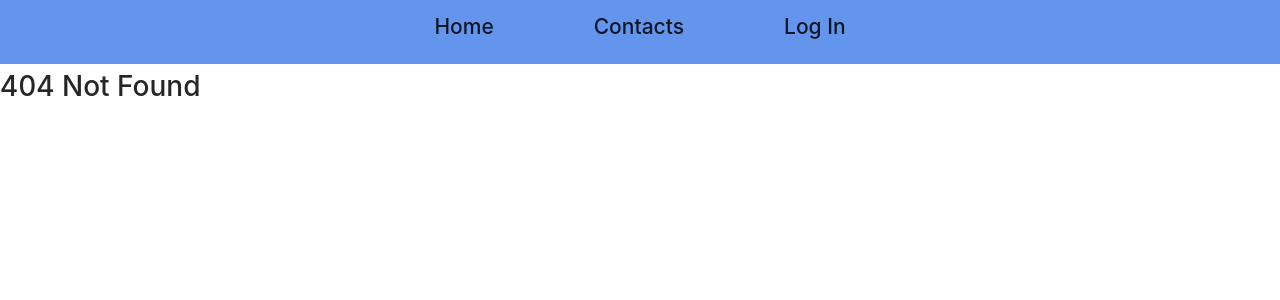
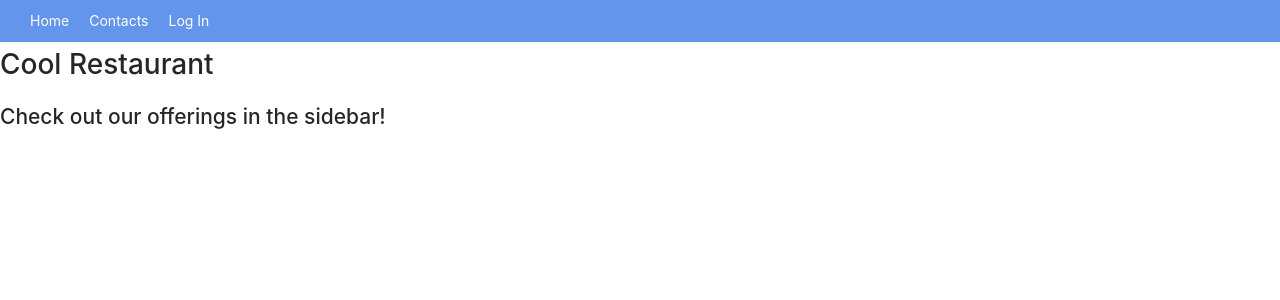
Before and after one commit to nikos-chatzatoglou/Eumentis-Cloud---ReactJS, a React (Create React App) app in the folder my-app/: page /KitchenSink in a window 1280 px wide. Before the commit this address had no page. Shown: the top 300 px of the page. Built offline with nearby package versions, Linux system fonts and the light colour scheme.

Commit message:
Update the style for HomePage.

```diff
--- a/my-app/package.json
+++ b/my-app/package.json
@@ -10,6 +10,7 @@
     "antd": "^4.20.2",
     "axios": "^0.25.0",
     "react": "^17.0.2",
+    "react-burger-menu": "^3.0.9",
     "react-dom": "^17.0.2",
     "react-icons": "^4.6.0",
     "react-router-dom": "^6.8.0",
@@ -42,6 +43,7 @@
     ]
   },
   "devDependencies": {
+    "@types/react-burger-menu": "^2.8.3",
     "@types/react-dom": "^18.0.6",
     "@types/styled-components": "^5.1.26",
     "prettier": "^2.6.0",
--- a/my-app/src/App.tsx
+++ b/my-app/src/App.tsx
@@ -12,6 +12,7 @@ const App = () => {
 			<Routes>
 				<Route path='/' element={<Home />}></Route>
 				<Route path='/contacts' element={<Contacts />}></Route>
+				<Route path='/KitchenSink' element={<KitchenSink />}></Route>
 				<Route path='*' element={<h1>404 Not Found</h1>}></Route>
 			</Routes>
 		</>
--- a/my-app/src/components/Header/Header.styles.ts
+++ b/my-app/src/components/Header/Header.styles.ts
@@ -1,11 +1,49 @@
 import styled from "styled-components";
+import { Link } from "react-router-dom";
+interface IContainerProps {
+	isMenuOpen: boolean;
+}
 
 export const Container = styled.div`
-display: flex;
-background-color: cornflowerblue;
-width: 100%;
-justify-content: center;
-align-items: center;
-gap: 100px;
-padding: 10px;
-`
+  display: flex;
+  background-color: cornflowerblue;
+  width: 100%;
+  justify-content: space-between;
+  align-items: center;
+  padding: 10px;
+  @media (max-width: 768px) {
+    justify-content: flex-end;
+  }
+`;
+
+  /* @media screen and (max-width: 768px) {
+    position: fixed;
+    top: 0;
+    left: ${({ isOpen }) => (isOpen ? 0 : '-100%')};
+    width: 100%;
+    height: 100vh;
+    z-index: 1;
+    transition: all 0.3s ease-in-out;
+  }
+`;
+ */
+export const Hamburger = styled.div`
+	display: none;
+	@media (max-width: 768px) {
+		display: block;
+		cursor: pointer;
+	}
+`;
+
+export const Menu = styled.div`
+	display: flex;
+	@media (max-width: 768px) {
+		display: none;
+	}
+`;
+
+export const MenuItem = styled(Link)`
+	margin-left: 20px;
+	color: white;
+	text-decoration: none;
+`;
--- a/my-app/src/components/Header/Header.tsx
+++ b/my-app/src/components/Header/Header.tsx
@@ -1,19 +1,41 @@
-import { Container } from "./Header.styles";
+import React, { useState } from "react";
 import { Link } from "react-router-dom";
+import { Container, Hamburger, Menu, MenuItem } from "./Header.styles";
 
-const Header = () => {
+interface HeaderProps {
+	isOpen: boolean;
+	toggle: () => void;
+}
+const Header: React.FC = () => {
+	const [isOpen, setIsOpen] = useState(true);
+
+	const toggleMenu = () => {
+		setIsOpen(!isOpen);
+	};
+
 	return (
 		<>
 			<Container>
-				<Link to='/'>
-					<h2>Home</h2>
-				</Link>
-				<Link to='/contacts'>
-					<h2>Contacts</h2>
-				</Link>
-				<Link to='/'>
-					<h2>Log In</h2>
-				</Link>
+				{/* {!isOpen && (
+					<Link to='/'>
+						<h2>Home</h2>
+					</Link>
+				)} */}
+				<Hamburger onClick={toggleMenu}>
+					<svg
+						xmlns='http://www.w3.org/2000/svg'
+						width='24'
+						height='24'
+						viewBox='0 0 24 24'
+					>
+						<path d='M3 18h18v-2H3v2zm0-5h18v-2H3v2zm0-7v2h18V6H3z' />
+					</svg>
+				</Hamburger>
+				<Menu style={{ display: isOpen ? "flex" : "none" }}>
+					<MenuItem to='/'>Home</MenuItem>
+					<MenuItem to='/contacts'>Contacts</MenuItem>
+					<MenuItem to='/'>Log In</MenuItem>
+				</Menu>
 			</Container>
 		</>
 	);
--- /dev/null
+++ b/my-app/src/components/SideBar/SideBar.css
@@ -0,0 +1,76 @@
+/* Position and sizing of burger button */
+.bm-burger-button {
+  position: fixed;
+  width: 36px;
+  height: 30px;
+  left: 36px;
+  top: 36px;
+}
+
+/* Color/shape of burger icon bars */
+.bm-burger-bars {
+  background: #373a47;
+}
+
+/* Color/shape of burger icon bars on hover*/
+.bm-burger-bars-hover {
+  background: #a90000;
+}
+
+/* Position and sizing of clickable cross button */
+.bm-cross-button {
+  height: 24px;
+  width: 24px;
+}
+
+/* Color/shape of close button cross */
+.bm-cross {
+  background: #bdc3c7;
+}
+
+/*
+Sidebar wrapper styles
+Note: Beware of modifying this element as it can break the animations - you should not need to touch it in most cases
+*/
+.bm-menu-wrap {
+  position: fixed;
+  height: 100%;
+}
+
+/* General sidebar styles */
+.bm-menu {
+  background: #373a47;
+  padding: 2.5em 1.5em 0;
+  font-size: 1.15em;
+}
+
+/* Morph shape necessary with bubble or elastic */
+.bm-morph-shape {
+  fill: #373a47;
+}
+
+/* Wrapper for item list */
+.bm-item-list {
+  color: #b8b7ad;
+  padding: 0.8em;
+}
+
+/* Individual item */
+.bm-item {
+  display: inline-block;
+
+  color: #d1d1d1;
+  margin-bottom: 10px;
+  text-align: left;
+  text-decoration: none;
+  transition: color 0.2s;
+}
+
+.bm-item:hover {
+  color: #ffffff;
+}
+
+/* Styling of overlay */
+.bm-overlay {
+  background: rgba(0, 0, 0, 0.3);
+}
--- /dev/null
+++ b/my-app/src/components/SideBar/SideBar.tsx
@@ -0,0 +1,26 @@
+import React from "react";
+import { bubble as Menu } from "react-burger-menu";
+import { Link } from "react-router-dom";
+
+type SideBarProps = {
+	pageWrapId: string;
+	outerContainerId: string;
+};
+
+const SideBar: React.FC<SideBarProps> = ({ pageWrapId, outerContainerId }) => {
+	return (
+		<Menu pageWrapId={pageWrapId} outerContainerId={outerContainerId}>
+			<Link className='menu-item' to='/'>
+				Home
+			</Link>
+			<Link className='menu-item' to='/about'>
+				About
+			</Link>
+			<Link className='menu-item' to='/contact'>
+				Contact
+			</Link>
+		</Menu>
+	);
+};
+
+export default SideBar;
--- /dev/null
+++ b/my-app/src/pages/Favorites/Favorites.styles.ts
@@ -0,0 +1 @@
+import styled from "styled-components";
--- /dev/null
+++ b/my-app/src/pages/Favorites/Favorites.tsx
@@ -0,0 +1,5 @@
+const Favorites = () => {
+	return <h2>Coming Soon</h2>;
+};
+
+export default Favorites;
--- a/my-app/src/pages/Home/Home.styles.ts
+++ b/my-app/src/pages/Home/Home.styles.ts
@@ -1,59 +1,53 @@
 import styled from "styled-components";
-import { Button } from "antd";
+export const Box = styled.div`
+	display: flex;
+	justify-content: center;
+	align-items: center;
+	height: 100vh;
+`;
+
+export const HomepageMessage = styled.div`
+	display: flex;
+	flex-direction: column;
+	align-items: center;
+	text-align: center;
+	padding: 10px;
+	font-size: 32px;
+	animation: scale-up-center 0.8s cubic-bezier(0.39, 0.575, 0.565, 1) both;
+	font-family: 'Times New Roman', Times, serif;
+
+	@media only screen and (max-width: 768px) {
+		font-size: 18px;
+	}
+
+	@keyframes scale-up-center {
+		0% {
+			transform: scale(0.5);
+			opacity: 0;
+		}
+		100% {
+			transform: scale(1);
+			opacity: 1;
+		}
+	}
+`;
+
+export const Divider = styled.hr`
+	border: none;
+	height: 3px;
+	background: linear-gradient(to right, #1f6feb, #67d0ff, #1f6feb);
+	margin: 20px 0;
+	width: 50%;
+`;
 
 export const Container = styled.div`
- display: flex;
- justify-content: center;
- align-items: center;
- background: linear-gradient(180deg, #fff 0%, #B5B2AF 250%);
-
- min-height: 100vh;
+  display: flex;
+  background-color: cornflowerblue;
+  width: 100%;
+  justify-content: space-between;
+  align-items: center;
+  padding: 10px;
+  @media (max-width: 768px) {
+    justify-content: flex-end;
+  }
 `;
-
-export const TextWrapper = styled.div`
-    display: flex;
-    justify-content: center;
-    flex-direction: column;
-    align-items: center;
-    min-height: 100vh;
-`;
-
-export const StyledTitle = styled.h1`
-    font-size: 48px;
-
-    margin-bottom: 24px;
-    text-align: center;
-    font-weight: 500;
-    font-family: 'Roboto', sans-serif;
-    font-style: normal;
-    font-weight: 500;
-`;
-export const StyledText = styled.p`
-    font-size: 24px;
-    margin-bottom: 24px;
-    text-align: center;
-    font-weight: 500;
-    font-family: 'Roboto', sans-serif;
-    font-style: normal;
-    font-weight: 500;
-`;
-
-export const StyledButton = styled(Button)`
-    background: #0056b3;
-    border-radius: 10px;
-    border: none;
-    cursor: pointer;
-    text-decoration: underline;
-    color: #fff;
-    font-size: 14px;
-    font-weight: 500;
-    &:hover {
-        color: #0056b3;
-         background: #94e8b4;
-            }
-`;
-
-export const StyledImage= styled.img`
-    width: 400px;
-    height: 200px;
-    `;
--- a/my-app/src/pages/Home/Home.tsx
+++ b/my-app/src/pages/Home/Home.tsx
@@ -1,36 +1,54 @@
-import {
-	Container,
-	StyledButton,
-	StyledImage,
-	StyledText,
-	StyledTitle,
-	TextWrapper,
-} from "./Home.styles";
-import { Link } from "react-router-dom";
+import { Box, HomepageMessage, Divider } from "./Home.styles";
 
-const Home = () => {
+const Homepage = () => {
 	return (
-		<Container>
-			<TextWrapper>
-				<StyledTitle>Greetings!</StyledTitle>
-				<StyledText>Have fun adding contacts</StyledText>
-				<StyledText>
-					and generating random avatars using avatars.dicebear.com
-				</StyledText>
-
-				<Link to='/Contacts'>
-					<StyledButton>Go to contacts</StyledButton>
-				</Link>
-			</TextWrapper>
-			<div>
-				<StyledImage
-					src={
-						"https://avatars.dicebear.com/api/avataaars/your-custofffsm-seed.svg"
-					}
-				/>
-			</div>
-		</Container>
+		<Box>
+			<HomepageMessage>
+				<h2>Greetings!</h2>
+				<Divider />
+				<br />
+				Have fun adding contacts <br />
+				and generating random avatars using{" "}
+				<a href='https://avatars.dicebear.com/'>avatars.dicebear.com</a>
+			</HomepageMessage>
+		</Box>
 	);
 };
 
-export default Home;
+export default Homepage;
+
+// import {
+// 	Container,
+// 	StyledButton,
+// 	StyledText,
+// 	StyledTitle,
+// 	TextWrapper,
+// } from "./Home.styles";
+// import { Link } from "react-router-dom";
+
+// const Home = () => {
+// 	return (
+// 		<Container>
+// 			<TextWrapper>
+// 				<StyledTitle>Greetings!</StyledTitle>
+// 				<StyledText>Have fun adding contacts</StyledText>
+// 				<StyledText>
+// 					and generating random avatars using avatars.dicebear.com
+// 				</StyledText>
+
+// 				<Link to='/Contacts'>
+// 					<StyledButton>Go to contacts</StyledButton>
+// 				</Link>
+// 			</TextWrapper>
+// 			{/* <ImageWrapper>
+// 				<StyledImage
+// 					src={
+// 						"https://avatars.dicebear.com/api/avataaars/your-custofffsm-seed.svg"
+// 					}
+// 				/>
+// 			</ImageWrapper> */}
+// 		</Container>
+// 	);
+// };
+
+// export default Home;
--- a/my-app/src/pages/KitchenSink/KitchenSink.tsx
+++ b/my-app/src/pages/KitchenSink/KitchenSink.tsx
@@ -1,9 +1,12 @@
-import { Button, Card } from "antd";
-
+import SideBar from "../../components/SideBar/SideBar";
 const KitchenSink = () => {
 	return (
-		<div>
-			<h1>Kitchen Sink</h1>
+		<div className='App' id='outer-container'>
+			<SideBar pageWrapId={"page-wrap"} outerContainerId={"outer-container"} />
+			<div id='page-wrap'>
+				<h1>Cool Restaurant</h1>
+				<h2>Check out our offerings in the sidebar!</h2>
+			</div>
 		</div>
 	);
 };
```
Also changed, not shown: 1 other file (tests, documents, lock files or other folders).
